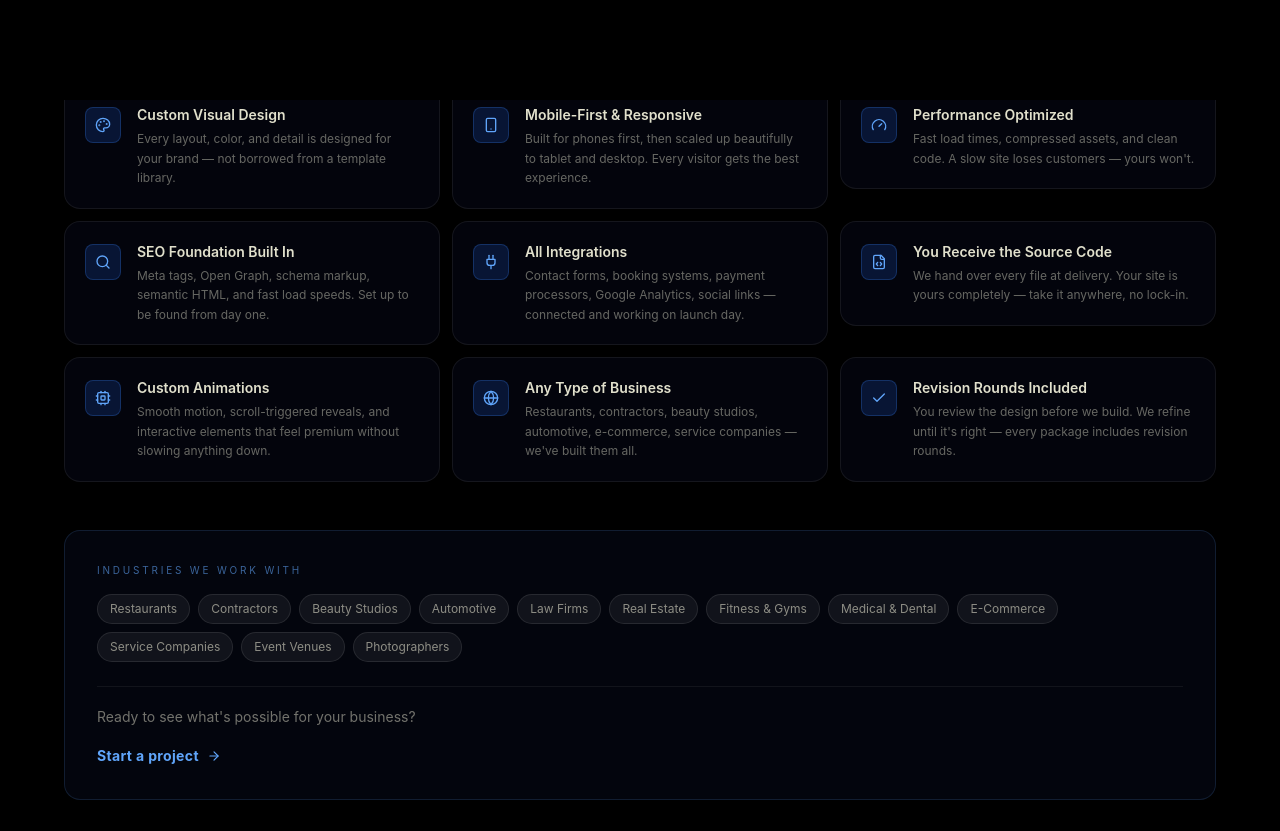
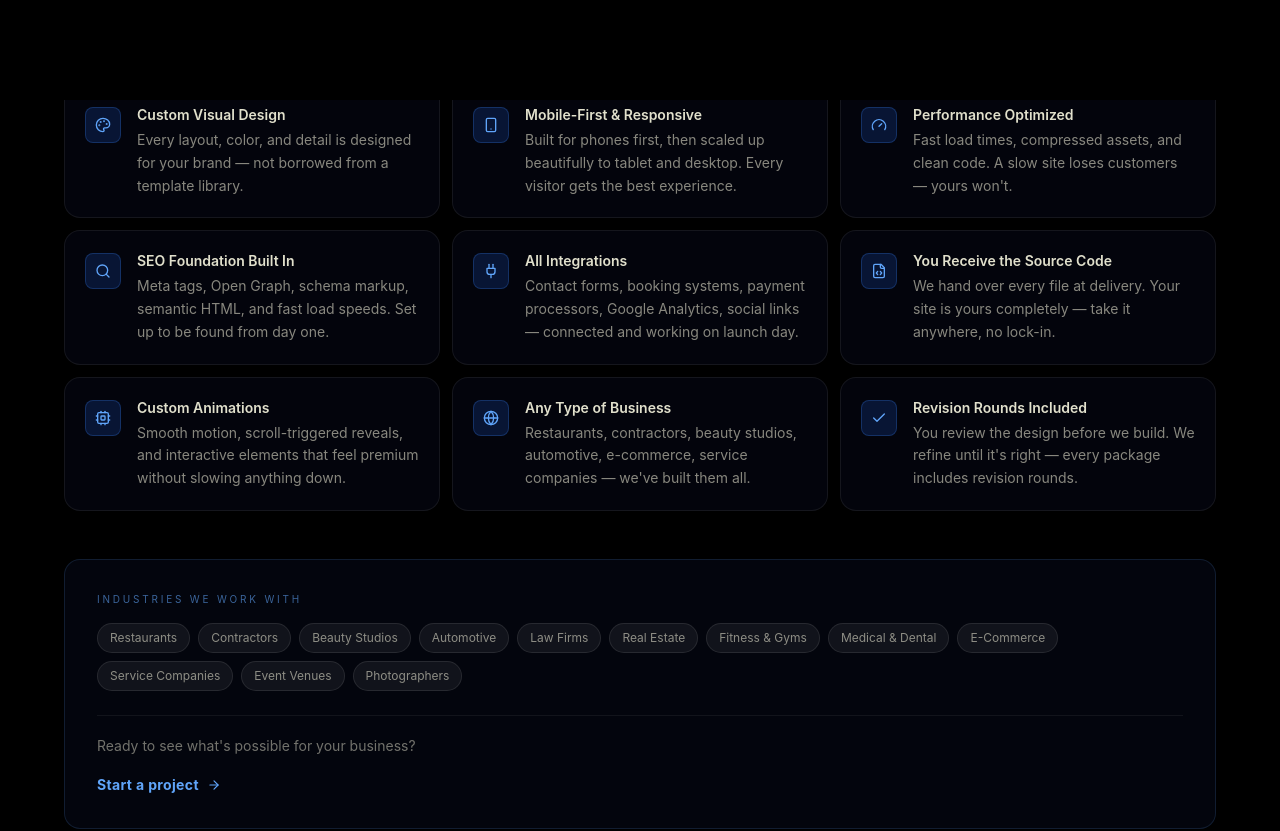
Before and after one commit to traviskenlocean1-oss/VISIONARY, a React (Vite) app: page /services in a window 1280 px wide. Shown: the part 1100-1931 px from the top of the page. Built offline with nearby package versions, Linux system fonts and the light colour scheme; no server answers.

Commit message:
Increase feature card description text size for better readability

```diff
--- a/src/pages/Services.tsx
+++ b/src/pages/Services.tsx
@@ -59,7 +59,7 @@ function FeatureItem({ icon, title, desc }: { icon: React.ReactNode; title: stri
       </div>
       <div>
         <p className="font-semibold text-sm mb-1" style={{ color: '#E1E0CC' }}>{title}</p>
-        <p className="text-xs leading-relaxed" style={{ color: 'rgba(225,224,204,0.45)' }}>{desc}</p>
+        <p className="text-sm leading-relaxed" style={{ color: 'rgba(225,224,204,0.6)' }}>{desc}</p>
       </div>
     </motion.div>
   )
```
